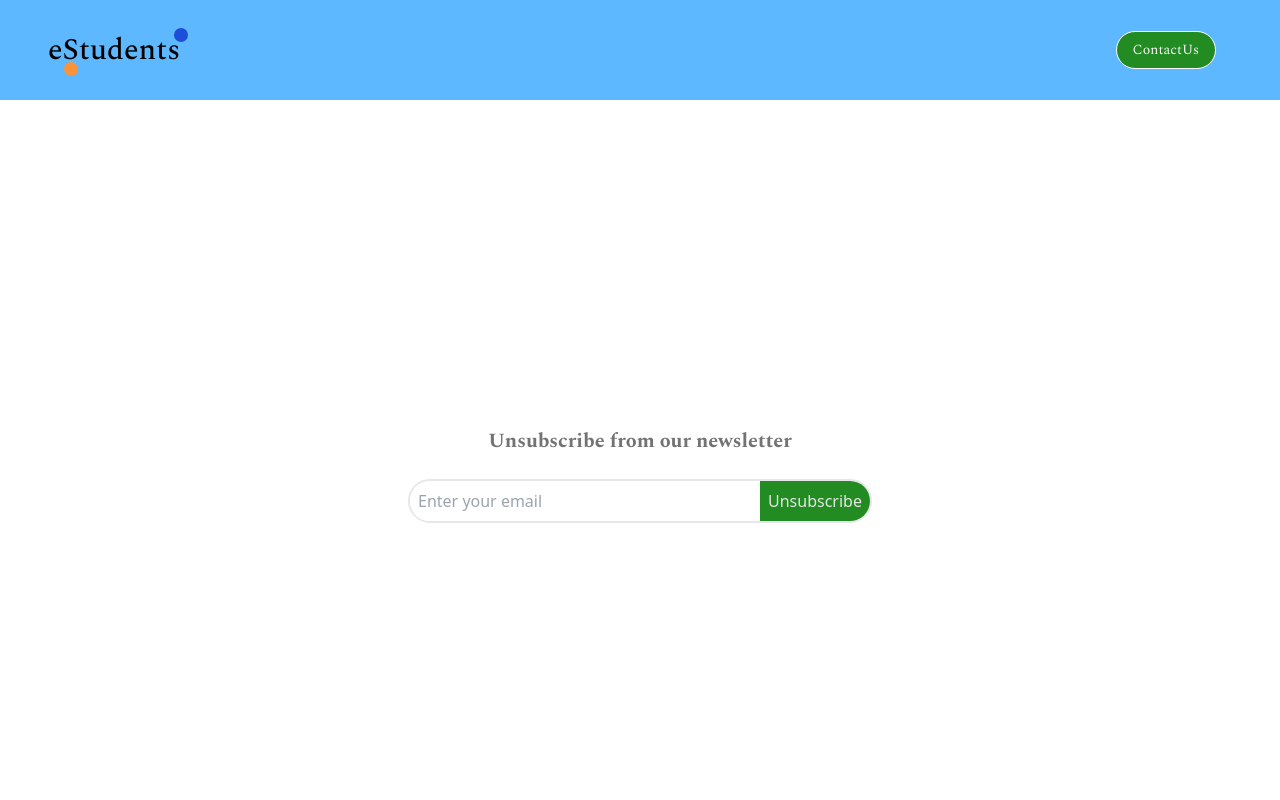
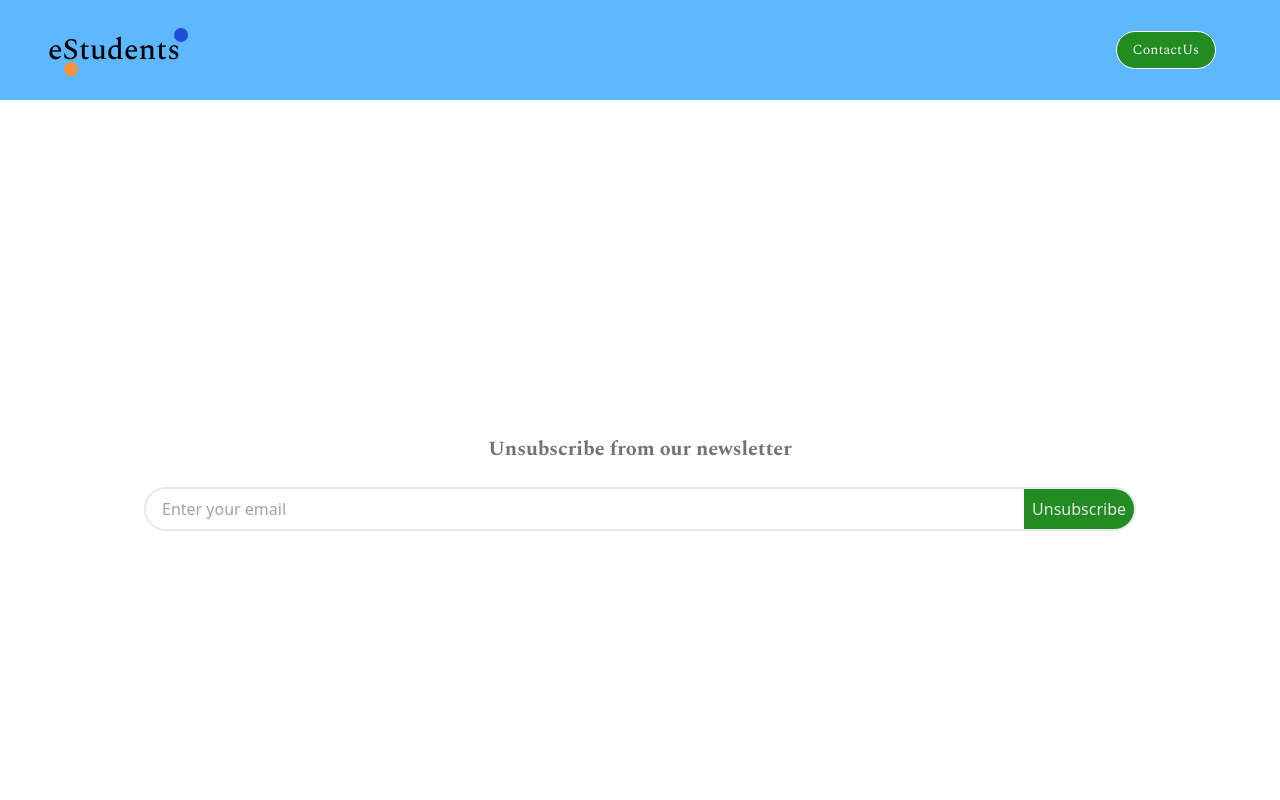
Before and after one commit to e-Students/landing-page, a React (Vite) app: page /unsubscribe in a window 1280 px wide. Shown: the top 800 px of the page. Built offline with nearby package versions, Linux system fonts and the light colour scheme.

Commit message:
unsuscribe Page className

```diff
--- a/src/Pages/UnsubscribePage.tsx
+++ b/src/Pages/UnsubscribePage.tsx
@@ -29,7 +29,7 @@ const UnsubscribePage = () => {
     }
   };
   return (
-    <div className='h-[749px] w-full flex items-center justify-center flex-col gap-6'>
+    <div className='min-h-[765px] items-stretch w-full flex justify-center flex-col gap-6 p-36'>
       {isSubmitting && <Loader />}
       <h1 className='text-xl font-bold text-center font-base text-neutral-500 '>
         Unsubscribe from our newsletter
@@ -41,7 +41,7 @@ const UnsubscribePage = () => {
           {...register('email', { required: true })}
           type='email'
           placeholder='Enter your email'
-          className='border-none p-2 w-[350px] focus:outline-none focus:ring-0 focus:border-transparent'
+          className='border-none p-2 px-4 w-[350px] focus:outline-none focus:ring-0 focus:border-transparent'
         />
         {errors.email && (
           <span className='text-red-500'>This field is required</span>
```
